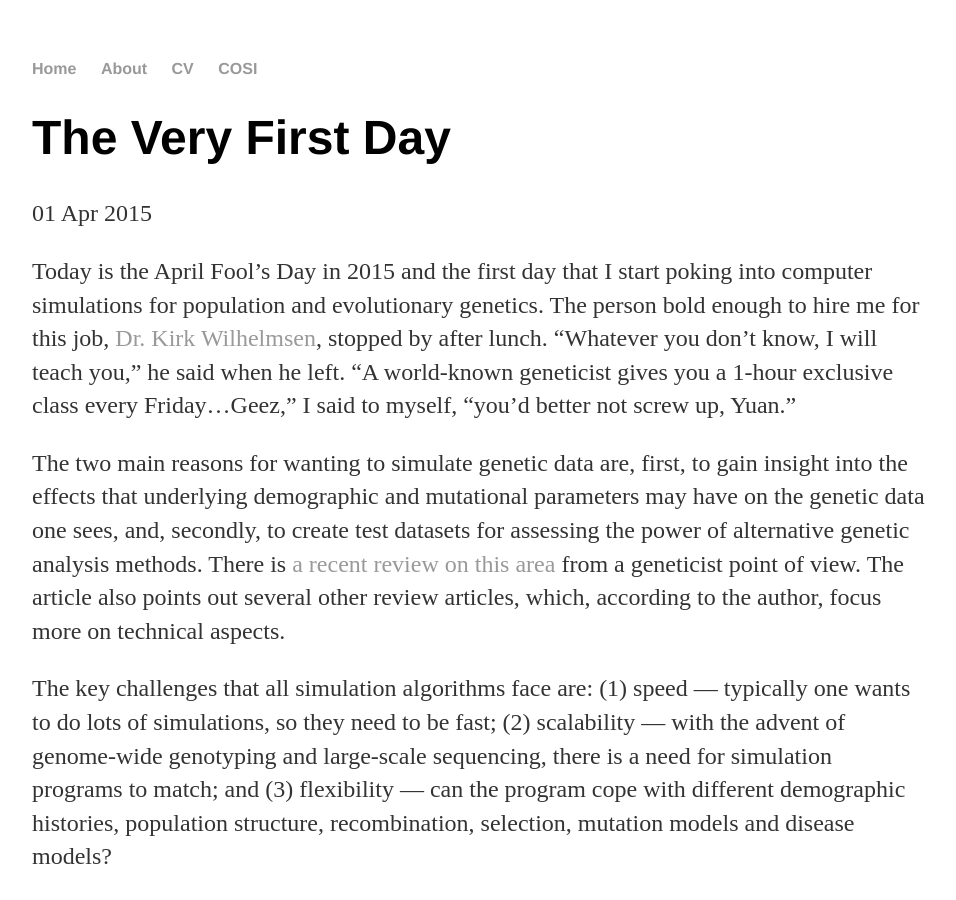
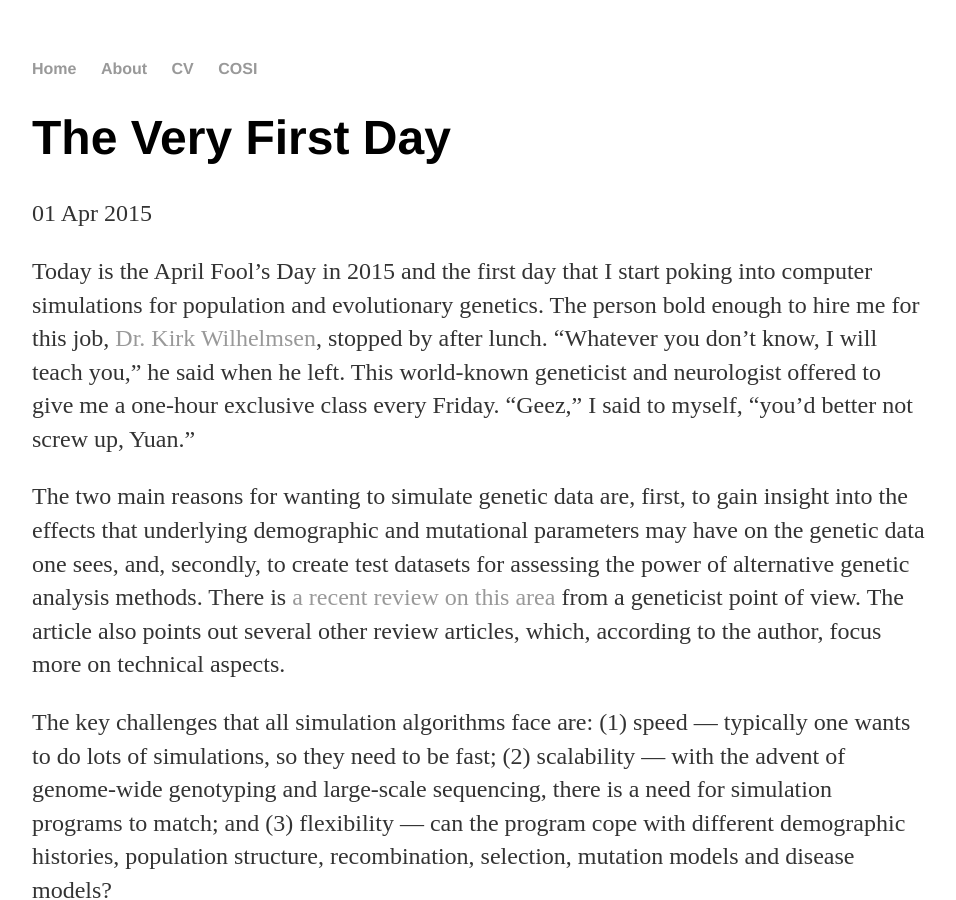
Before and after one commit to lybird300/lybird300.github.io, a Jekyll site: the page built from _posts/2015-04-01-poking-started.md, in a window 1280 px wide and 900 px high. Shown: the whole window, without its empty margins (160-1116 px from the left). Built offline with Jekyll 4.4.1, drawn with Linux system fonts in a browser that asks for light colours.

Commit message:
Update 2015-04-01-poking-started.md

```diff
--- a/_posts/2015-04-01-poking-started.md
+++ b/_posts/2015-04-01-poking-started.md
@@ -4,7 +4,7 @@
 date: 2015-04-01
 ---
 
-Today is the April Fool's Day in 2015 and the first day that I start poking into computer simulations for population and evolutionary genetics. The person bold enough to hire me for this job, <a href="http://www.med.unc.edu/genetics/faculty/wilhelmsen">Dr. Kirk Wilhelmsen</a>, stopped by after lunch. "Whatever you don't know, I will teach you," he said when he left. "A world-known geneticist gives you a 1-hour exclusive class every Friday...Geez," I said to myself, "you'd better not screw up, Yuan."
+Today is the April Fool's Day in 2015 and the first day that I start poking into computer simulations for population and evolutionary genetics. The person bold enough to hire me for this job, <a href="http://www.med.unc.edu/genetics/faculty/wilhelmsen">Dr. Kirk Wilhelmsen</a>, stopped by after lunch. "Whatever you don't know, I will teach you," he said when he left. This world-known geneticist and neurologist offered to give me a one-hour exclusive class every Friday. "Geez," I said to myself, "you'd better not screw up, Yuan."
 
 The two main reasons for wanting to simulate genetic data are, first, to gain insight into the effects that underlying demographic and mutational parameters may have on the genetic data one sees, and, secondly, to create test datasets for assessing the power of alternative genetic analysis methods. There is <a href="http://www.nature.com/nrg/journal/v13/n2/full/nrg3130.html">a recent review on this area</a> from a geneticist point of view. The article also points out several other review articles, which, according to the author, focus more on technical aspects.
 
```
